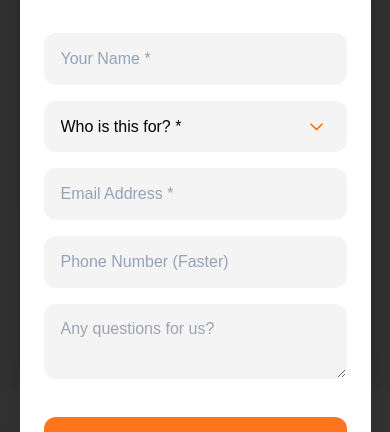
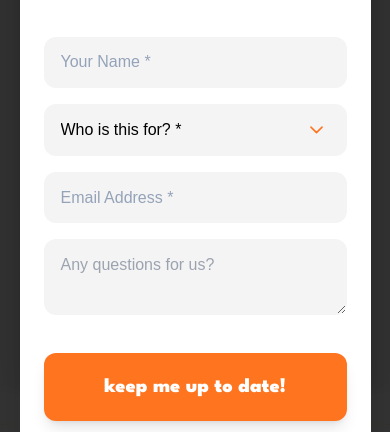
Before and after one commit to PieroEngineer/ymz-landing-page, a plain HTML site: page index.html in a window 390 px wide. Shown: the part 221-653 px from the top of the page. Drawn offline with nearby package versions, Linux system fonts and the light colour scheme; a web font is replaced by a local one.

Commit message:
feat: remove the phone requirement in the form

```diff
--- a/index.html
+++ b/index.html
@@ -353,10 +353,6 @@
                             <input type="email" name="email" placeholder="Email Address *" required class="w-full p-4 bg-zinc-100 rounded-xl outline-none focus:ring-2 focus:ring-[#ff751f]">
                         </div>
 
-                        <div class="form-group ml-16">
-                            <input type="tel" name="phone" placeholder="Phone Number (Faster)" class="w-full p-4 bg-zinc-100 rounded-xl outline-none focus:ring-2 focus:ring-[#ff751f]">
-                        </div>
-
                         <div class="form-group ml-20">
                             <textarea name="question" placeholder="Any questions for us?" rows="2" class="w-full p-4 bg-zinc-100 rounded-xl outline-none focus:ring-2 focus:ring-[#ff751f]"></textarea>
                         </div>
```
